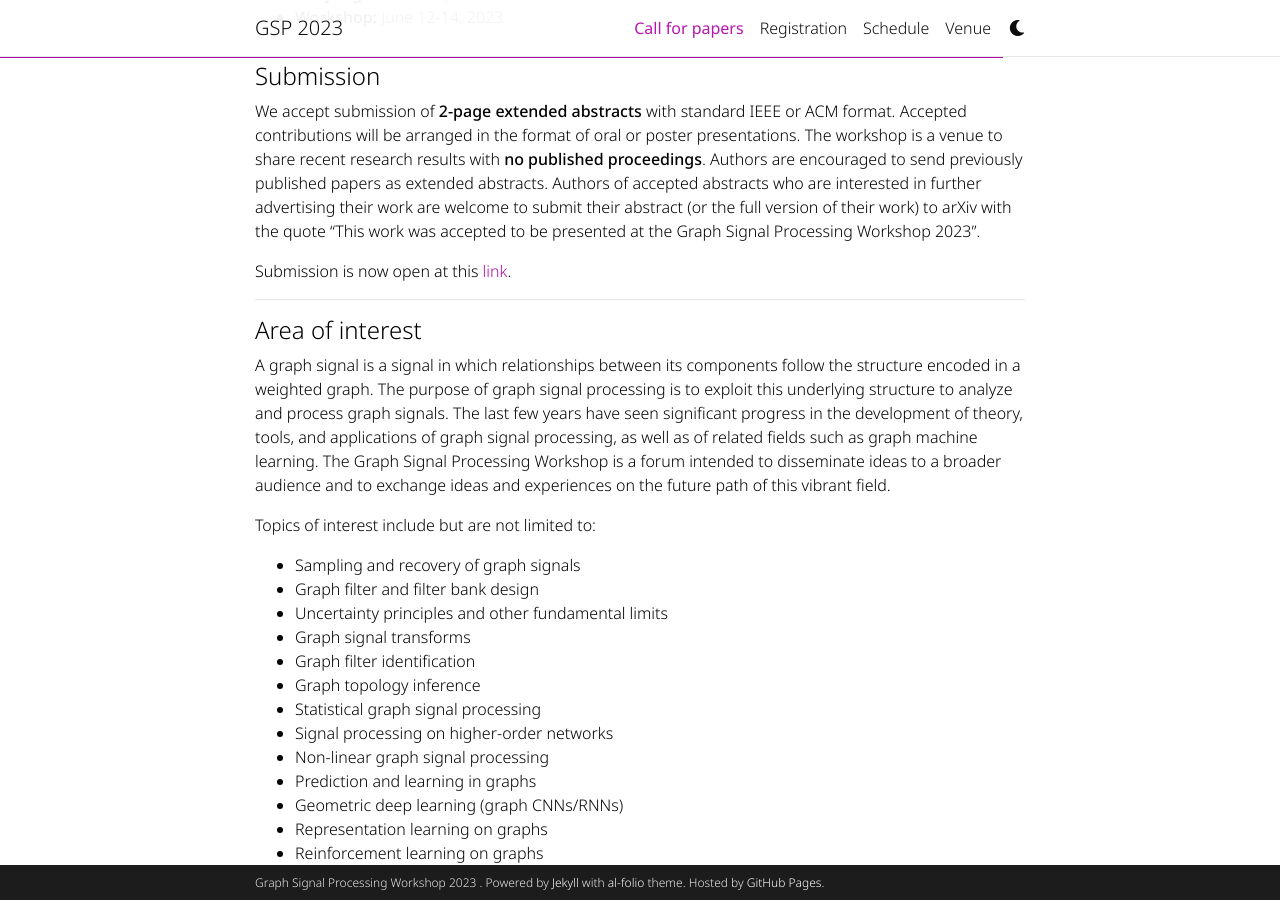
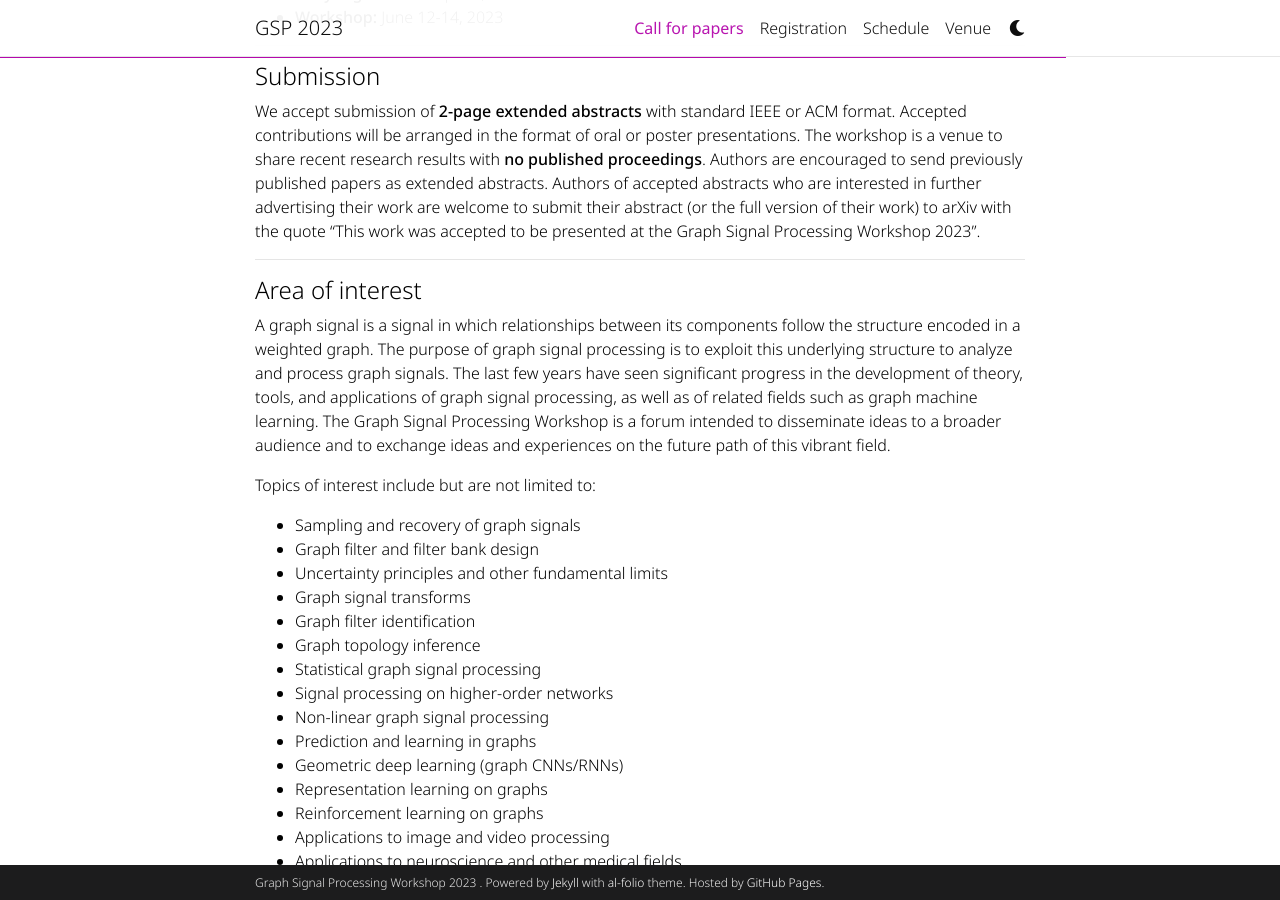
Before and after one commit to shreyasvinaya/gspworkshop2025.github.io, a Jekyll site: the page built from _pages/call_for_papers.md, in a window 1280 px wide and 900 px high, scrolled down 529 px. Built offline with Jekyll 4.4.1, drawn with Linux system fonts in a browser that asks for light colours; full-size pictures stand in for the smaller copies a plugin makes; comment, search, counter and statistics services are not loaded; a style sheet for code colours, icons or effects is not loaded.

Commit message:
Update call_for_papers.md

```diff
--- a/_pages/call_for_papers.md
+++ b/_pages/call_for_papers.md
@@ -20,8 +20,6 @@ top_image_alt: "Lady Margaret Hall gardens."
 ---
 #### Submission
 We accept submission of **2-page extended abstracts** with standard IEEE or ACM format. Accepted contributions will be arranged in the format of oral or poster presentations. The workshop is a venue to share recent research results with **no published proceedings**. Authors are encouraged to send previously published papers as extended abstracts. Authors of accepted abstracts who are interested in further advertising their work are welcome to submit their abstract (or the full version of their work) to arXiv with the quote "This work was accepted to be presented at the Graph Signal Processing Workshop 2023".
-
-Submission is now open at this [link](https://cmt3.research.microsoft.com/GSP2023).
 
 ---
 #### Area of interest
```
